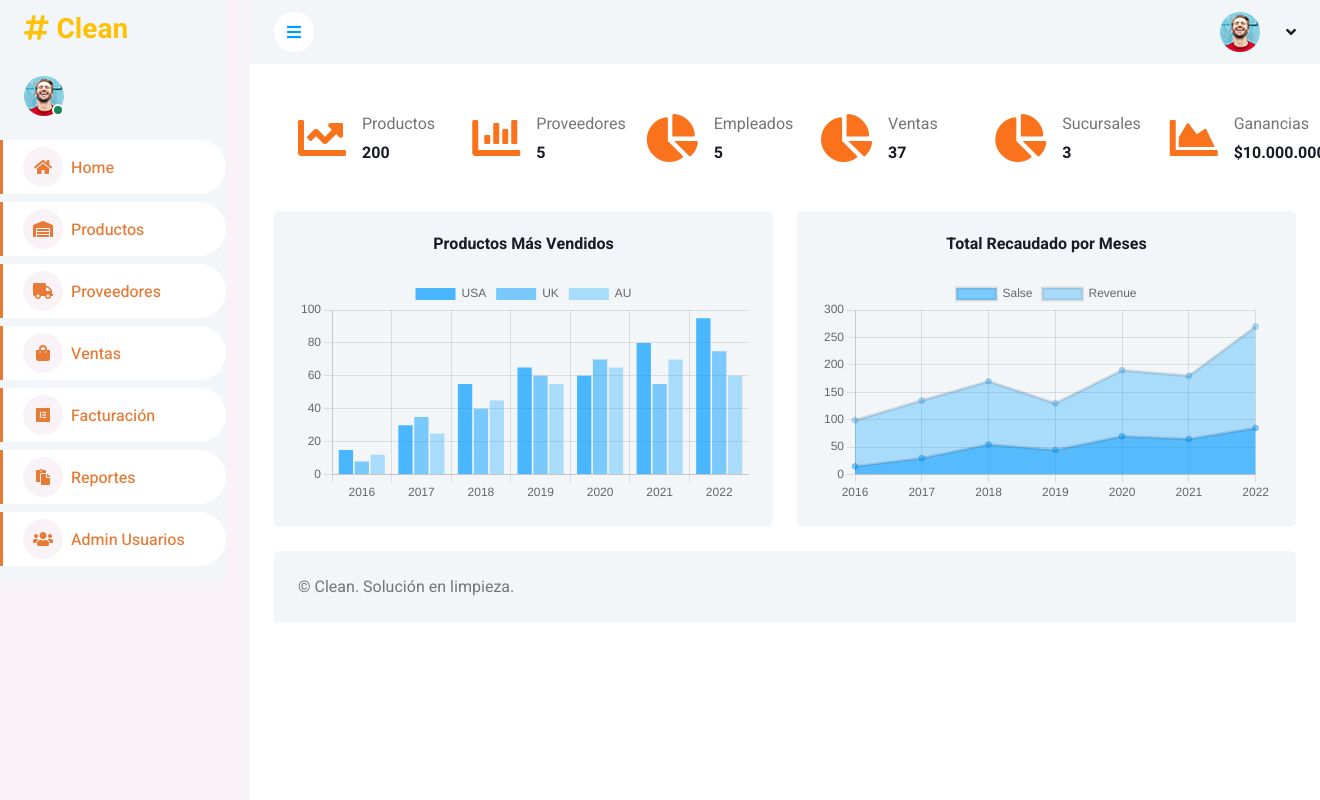
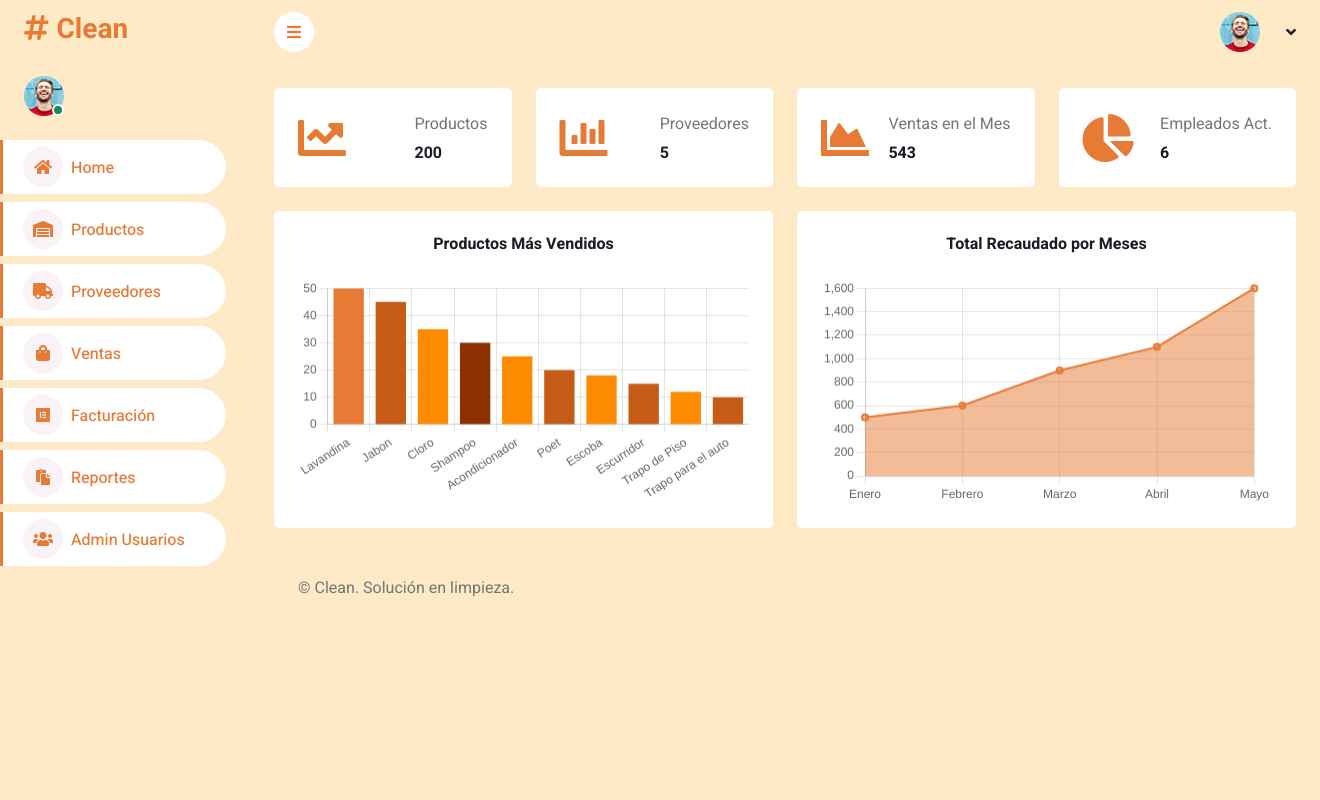
Before and after one commit to samu0812/CleanProject, a PHP site: page /vistas/home.php in a window 1320 px wide. Run offline with PHP 8.4, Linux system fonts and the light colour scheme; some libraries are stand-ins or nearby versions.

Commit message:
cambios ceci

```diff
--- a/css/style.css
+++ b/css/style.css
@@ -3,6 +3,24 @@
     --primary: #e77a34;
     --light: #f9f3f8;
     --dark: #191C24;
+}
+
+.cursorPointer {
+    cursor: pointer;
+    transition: transform 0.3s ease;
+}
+
+.cursorPointer:hover {
+    transform: translateY(-5px);
+}
+
+.cursorPointer2 {
+    cursor: pointer;
+    transition: transform 0.3s ease;
+}
+
+.cursorPointer2:hover {
+    transform: scale(1.05);
 }
 
 .back-to-top {
@@ -74,7 +92,7 @@
     width: 250px;
     height: 100vh;
     overflow-y: auto;
-    background: var(--light);
+    background: #feeac7;
     transition: 0.5s;
     z-index: 999;
 }
@@ -82,7 +100,7 @@
 .content {
     margin-left: 250px;
     min-height: 100vh;
-    background: #FFFFFF;
+    background: #feeac7;
     transition: 0.5s;
 
 }
@@ -328,3 +346,11 @@
   #customForm div.DTE_Field {
     padding: 5px;
   }
+
+.bg-light{
+    background-color: #feeac7 !important;
+}
+
+.bg-personalizado{
+    background-color: #FFFFFF !important
+}
--- a/vistas/home.php
+++ b/vistas/home.php
@@ -29,9 +29,11 @@ $rol = isset($_SESSION['rol']) ? $_SESSION['rol'] : '';
     <!-- Libraries Stylesheet -->
     <link href="../lib/owlcarousel/assets/owl.carousel.min.css" rel="stylesheet">
     <link href="../lib/tempusdominus/css/tempusdominus-bootstrap-4.min.css" rel="stylesheet" />
+    <link rel="stylesheet" href="https://cdn.jsdelivr.net/npm/bootstrap@5.3.0/dist/css/bootstrap.min.css">
 
     <!-- Customized Bootstrap Stylesheet -->
     <link href="../css/bootstrap.min.css" rel="stylesheet">
+    <script src="https://cdn.jsdelivr.net/npm/chart.js"></script>
 
     <!-- Template Stylesheet -->
     <link href="../css/style.css" rel="stylesheet">
@@ -41,7 +43,7 @@ $rol = isset($_SESSION['rol']) ? $_SESSION['rol'] : '';
     <div class="container-xxl position-relative bg-white d-flex p-0">
         <!-- Spinner Start -->
         <div id="spinner" class="show bg-white position-fixed translate-middle w-100 vh-100 top-50 start-50 d-flex align-items-center justify-content-center">
-            <div class="spinner-border text-primary" style="width: 3rem; height: 3rem;" role="status">
+            <div class="spinner-border" style="color: #e77a34" style="width: 3rem; height: 3rem;" role="status">
                 <span class="sr-only">Loading...</span>
             </div>
         </div>
@@ -67,62 +69,45 @@ $rol = isset($_SESSION['rol']) ? $_SESSION['rol'] : '';
             <!-- Sale & Revenue Start -->
             <div class="container-fluid pt-4 px-4">
                 <div class="row g-4">
-                    <div class="col-sm-4 col-xl-2">
-                        <div class="bg-personalizado rounded d-flex align-items-center justify-content-between p-4 cursorPointer"onclick="redireccionar('productos.php')">
-                            <i class="fa fa-chart-line fa-3x" style="color: #fa721c;"></i>
+                    <div class="col-12 col-md-6 col-lg-4 col-xl-3">
+                        <div class="bg-personalizado rounded d-flex align-items-center justify-content-between p-4 cursorPointer" onclick="redireccionar('productos.php')">
+                            <i class="fa fa-chart-line fa-3x" style="color: #e77a34"></i>
                             <div class="ms-3">
                                 <p class="mb-2">Productos</p>
                                 <h6 class="mb-0">200</h6>
                             </div>
                         </div>
                     </div>
-                    <div class="col-sm-4 col-xl-2">
-                        <div class="bg-personalizado rounded d-flex align-items-center justify-content-between p-4 cursorPointer"onclick="redireccionar('proveedores.php')">
-                            <i class="fa fa-chart-bar fa-3x" style="color: #fa721c;"></i>
+                    <div class="col-12 col-md-6 col-lg-4 col-xl-3">
+                        <div class="bg-personalizado rounded d-flex align-items-center justify-content-between p-4 cursorPointer" onclick="redireccionar('proveedores.php')">
+                            <i class="fa fa-chart-bar fa-3x" style="color: #e77a34"></i>
                             <div class="ms-3">
                                 <p class="mb-2">Proveedores</p>
                                 <h6 class="mb-0">5</h6>
                             </div>
                         </div>
                     </div>
-                    <div class="col-sm-4 col-xl-2">
-                        <div class="bg-personalizado rounded d-flex align-items-center justify-content-between p-4 cursorPointer"onclick="redireccionar('empleados.php')">
-                            <i class="fa fa-chart-pie fa-3x" style="color: #fa721c;"></i>
+                    <div class="col-12 col-md-6 col-lg-4 col-xl-3">
+                        <div class="bg-personalizado rounded d-flex align-items-center justify-content-between p-4 cursorPointer" onclick="redireccionar('ventas.php')">
+                            <i class="fa fa-chart-area fa-3x" style="color: #e77a34"></i>
                             <div class="ms-3">
-                                <p class="mb-2">Empleados</p>
-                                <h6 class="mb-0">5</h6>
+                                <p class="mb-2">Ventas en el Mes</p>
+                                <h6 class="mb-0">543</h6>
                             </div>
                         </div>
                     </div>
-                    <div class="col-sm-4 col-xl-2">
-                        <div class="bg-personalizado rounded d-flex align-items-center justify-content-between p-4 cursorPointer"onclick="redireccionar('ventas.php')">
-                            <i class="fa fa-chart-pie fa-3x" style="color: #fa721c;"></i>
+                    <div class="col-12 col-md-6 col-lg-4 col-xl-3">
+                        <div class="bg-personalizado rounded d-flex align-items-center justify-content-between p-4 cursorPointer" onclick="redireccionar('usuarios.php')">
+                            <i class="fa fa-chart-pie fa-3x" style="color: #e77a34"></i>
                             <div class="ms-3">
-                                <p class="mb-2">Ventas</p>
-                                <h6 class="mb-0">37</h6>
-                            </div>
-                        </div>
-                    </div>
-                    <div class="col-sm-4 col-xl-2">
-                        <div class="bg-personalizado rounded d-flex align-items-center justify-content-between p-4 cursorPointer"onclick="redireccionar('usuarios.php')">
-                            <i class="fa fa-chart-pie fa-3x" style="color: #fa721c;"></i>
-                            <div class="ms-3">
-                                <p class="mb-2">Sucursales</p>
-                                <h6 class="mb-0">3</h6>
-                            </div>
-                        </div>
-                    </div>
-                    <div class="col-sm-4 col-xl-2">
-                        <div class="bg-personalizado rounded d-flex align-items-center justify-content-between p-4 cursorPointer"onclick="redireccionar('ventas.php')">
-                            <i class="fa fa-chart-area fa-3x" style="color: #fa721c;"></i>
-                            <div class="ms-3">
-                                <p class="mb-2">Ganancias</p>
-                                <h6 class="mb-0">$10.000.000</h6>
+                                <p class="mb-2">Empleados Act.</p>
+                                <h6 class="mb-0">6</h6>
                             </div>
                         </div>
                     </div>
                 </div>
             </div>
+
             <!-- Sale & Revenue End -->
 
 
@@ -130,19 +115,19 @@ $rol = isset($_SESSION['rol']) ? $_SESSION['rol'] : '';
             <div class="container-fluid pt-4 px-4">
                 <div class="row g-4">
                     <div class="col-sm-12 col-xl-6">
-                        <div class="bg-light text-center rounded p-4">
+                        <div class="bg-personalizado text-center rounded p-4 cursorPointer2">
                             <div class="d-flex align-items-center justify-content-between mb-4">
                                 <h6 class="mb-0 m-auto">Productos Más Vendidos</h6>
                             </div>
-                            <canvas id="worldwide-sales"></canvas>
+                            <canvas id="prodMasVendidos"></canvas>
                         </div>
                     </div>
                     <div class="col-sm-12 col-xl-6">
-                        <div class="bg-light text-center rounded p-4">
+                        <div class="bg-personalizado text-center rounded p-4 cursorPointer2">
                             <div class="d-flex align-items-center justify-content-between mb-4">
                                 <h6 class="mb-0 m-auto">Total Recaudado por Meses</h6>
                             </div>
-                            <canvas id="salse-revenue"></canvas>
+                            <canvas id="ganancias"></canvas>
                         </div>
                     </div>
                 </div>
@@ -159,7 +144,7 @@ $rol = isset($_SESSION['rol']) ? $_SESSION['rol'] : '';
         <!-- Content End -->
 
         <!-- Back to Top -->
-        <a href="#" class="btn btn-lg btn-primary btn-lg-square back-to-top"><i class="bi bi-arrow-up"></i></a>
+        <a href="#" class="btn btn-lg btn-warning btn-lg-square back-to-top" style="background-color: #e77a34"><i class="bi bi-arrow-up"></i></a>
     </div>
 
     <script>
@@ -167,6 +152,81 @@ $rol = isset($_SESSION['rol']) ? $_SESSION['rol'] : '';
             window.location.href = url;
         }
     </script>
+
+    <script>
+        var ctx = document.getElementById('prodMasVendidos').getContext('2d');
+
+        var productosData = {
+            labels: ["Lavandina", "Jabon", "Cloro", "Shampoo", "Acondicionador", "Poet", "Escoba", "Escurridor", "Trapo de Piso", "Trapo para el auto"],
+            datasets: [{
+                data: [50, 45, 35, 30, 25, 20, 18, 15, 12, 10],
+                backgroundColor: [
+                    '#e77a34',
+                    '#c65b16',
+                    '#ff8c00',
+                    '#8e3000',
+                    '#ff8c00',
+                    '#c65b16',
+                    '#ff8c00',
+                    '#c65b16',
+                    '#ff8c00',
+                    '#c65b16',
+                ],
+                borderWidth: 0
+            }]
+        };
+
+        new Chart(ctx, {
+            type: 'bar',
+            data: productosData,
+            options: {
+                scales: {
+                    y: {
+                        beginAtZero: true
+                    }
+                },
+                plugins: {
+                    legend: {
+                        display: false // Oculta la leyenda
+                    }
+                }
+            }
+        });
+    </script>
+
+    <script>
+        var ctx = document.getElementById('ganancias').getContext('2d');
+
+        var gananciasPorMesData = {
+            labels: ["Enero", "Febrero", "Marzo", "Abril", "Mayo"],
+            datasets: [{
+                label: 'Ganancias por Mes',
+                data: [500, 600, 900, 1100, 1600],
+                backgroundColor: 'rgba(231, 122, 52, 0.5)',
+                borderColor: '#e77a34',
+                borderWidth: 2,
+                fill: true
+            }]
+        };
+
+        new Chart(ctx, {
+            type: 'line',
+            data: gananciasPorMesData,
+            options: {
+                scales: {
+                    y: {
+                        beginAtZero: true
+                    }
+                },
+                plugins: {
+                    legend: {
+                        display: false // Oculta la leyenda
+                    }
+                }
+            }
+        });
+    </script>
+
 
     <!-- JavaScript Libraries -->
     <script src="https://code.jquery.com/jquery-3.4.1.min.js"></script>
--- a/vistas/navbar.php
+++ b/vistas/navbar.php
@@ -10,7 +10,7 @@ $nombrePersona = isset($_SESSION['nombrePersona']) ? $_SESSION['nombrePersona']
         <h2 class="text-primary mb-0"><i class="fa fa-hashtag"></i></h2>
     </a>
     <a href="#" class="sidebar-toggler flex-shrink-0">
-        <i class="fa fa-bars"></i>
+        <i class="fa fa-bars" style="color: #e77a34"></i>
     </a>
     <div class="navbar-nav align-items-center ms-auto">
         <div class="nav-item dropdown">
@@ -22,7 +22,7 @@ $nombrePersona = isset($_SESSION['nombrePersona']) ? $_SESSION['nombrePersona']
 
             </a>
             <div class="dropdown-menu dropdown-menu-end bg-light border-0 rounded-0 rounded-bottom m-0">
-                <a href="../usuarios.php" class="dropdown-item">Ajustes</a>
+                <a href="../vistas/usuarios.php" class="dropdown-item">Ajustes</a>
                 <a href="logout.php" class="dropdown-item">Cerrar Sesión</a>
             </div>
         </div>
--- a/vistas/sidebar.php
+++ b/vistas/sidebar.php
@@ -9,7 +9,7 @@ $rol = isset($_SESSION['rol']) ? $_SESSION['rol'] : '';
 <div class="sidebar pe-4 pb-3">
     <nav class="navbar bg-light navbar-light">
         <a href="home.php" class="navbar-brand mx-4 mb-3">
-            <h3 class="text-warning"><i class="fa fa-hashtag me-2"></i>Clean</h3>
+            <h3 style="color: #e77a34"><i class="fa fa-hashtag me-2"></i>Clean</h3>
         </a>
         <div class="d-flex align-items-center ms-4 mb-4">
             <div class="position-relative">
```
Also changed, not shown: homeEmpleado.php (deleted, +0 -15 lines).
